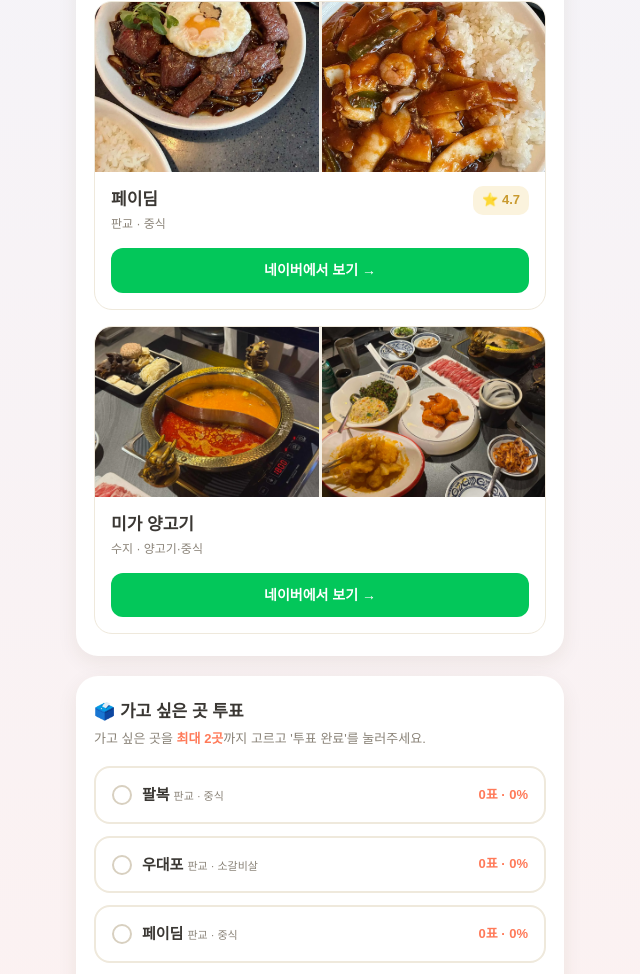
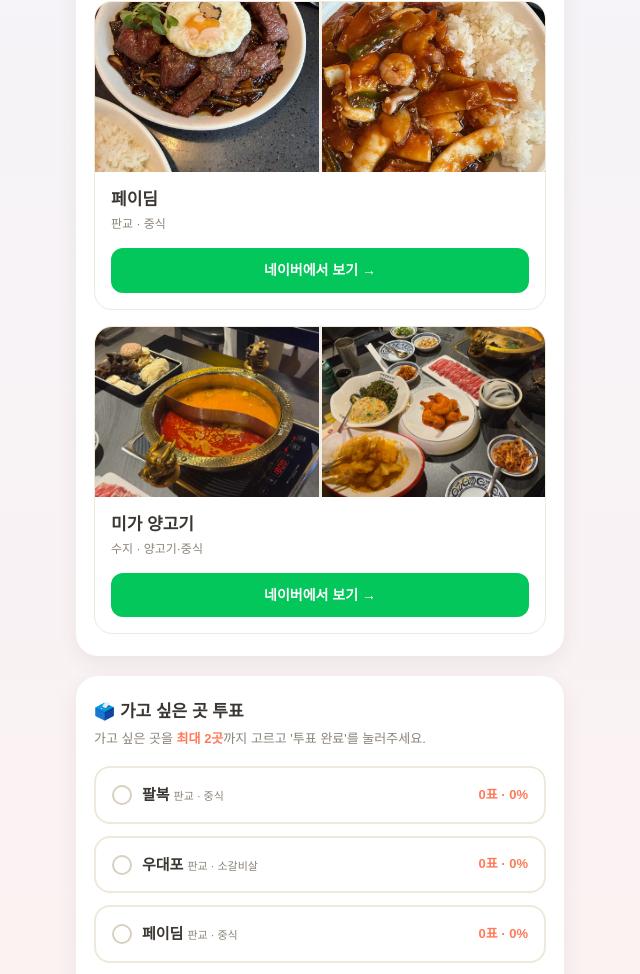
Before and after one commit to chorongkim-web/meetup-august, a plain HTML site: page index.html in a window 1280 px wide. Shown: the part 1247-2221 px from the top of the page, without its empty margins (320-960 px from the left). Drawn offline with Linux system fonts and the light colour scheme; no server answers.

Commit message:
페이딤 별점 제거 (별점 표기 통일 — 전부 미표기)
Co-Authored-By: Claude Opus 4.8 (1M context) <noreply@anthropic.com>

```diff
--- a/index.html
+++ b/index.html
@@ -422,7 +422,7 @@
   var PLACES = [
     { key:'palbok', name:'팔복',       cat:'판교 · 중식',      rating:'', naver:'https://naver.me/GWe2U1UG', photos:['images/palbok-1.webp','images/palbok-2.webp'] },
     { key:'udaepo', name:'우대포',     cat:'판교 · 소갈비살',  rating:'', naver:'https://naver.me/Gn0yfsqe', photos:['images/udaepo-1.webp','images/udaepo-2.webp'] },
-    { key:'paydim', name:'페이딤',     cat:'판교 · 중식',      rating:'4.7', naver:'https://naver.me/GQ1liqk4', photos:['images/paydim-1.webp','images/paydim-2.webp'] },
+    { key:'paydim', name:'페이딤',     cat:'판교 · 중식',      rating:'', naver:'https://naver.me/GQ1liqk4', photos:['images/paydim-1.webp','images/paydim-2.webp'] },
     { key:'miga',   name:'미가 양고기', cat:'수지 · 양고기·중식', rating:'', naver:'https://naver.me/FdCxzSol', photos:['images/miga-1.webp','images/miga-2.webp'] }
   ];
 
```
